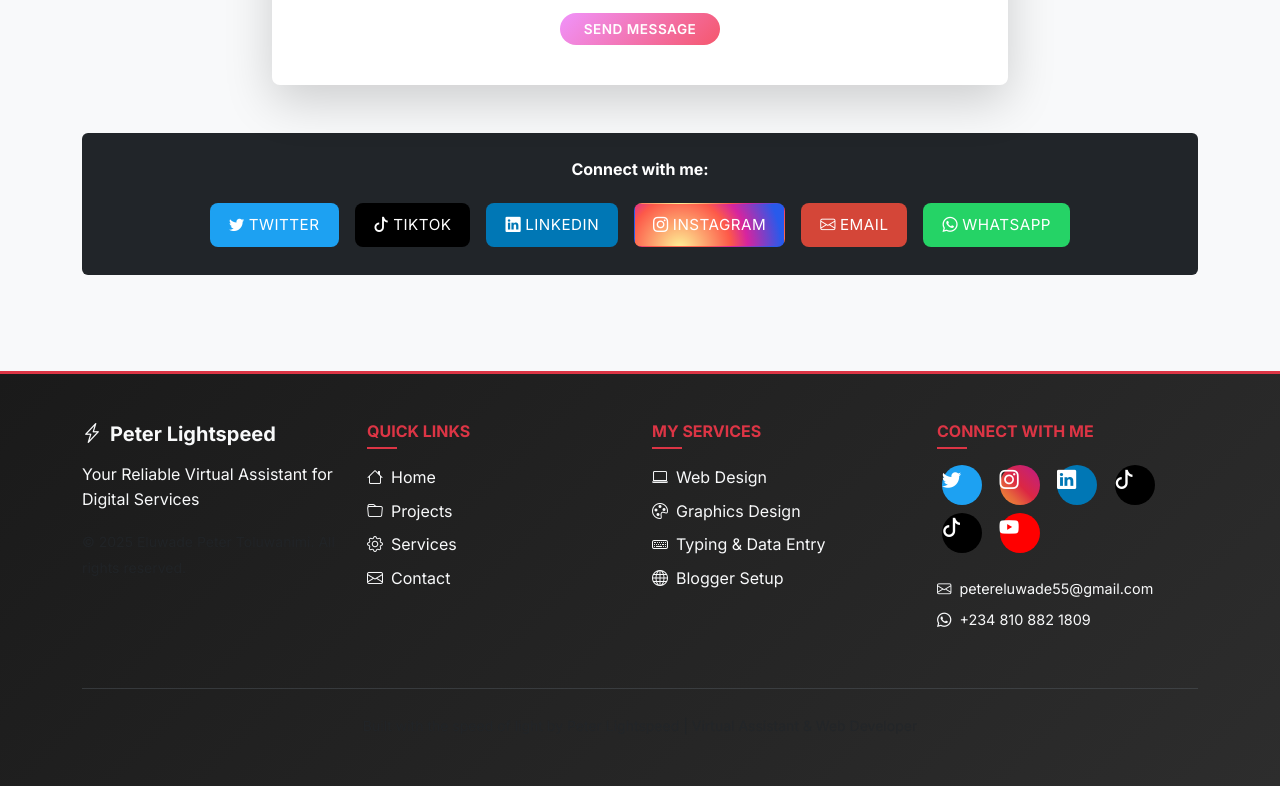
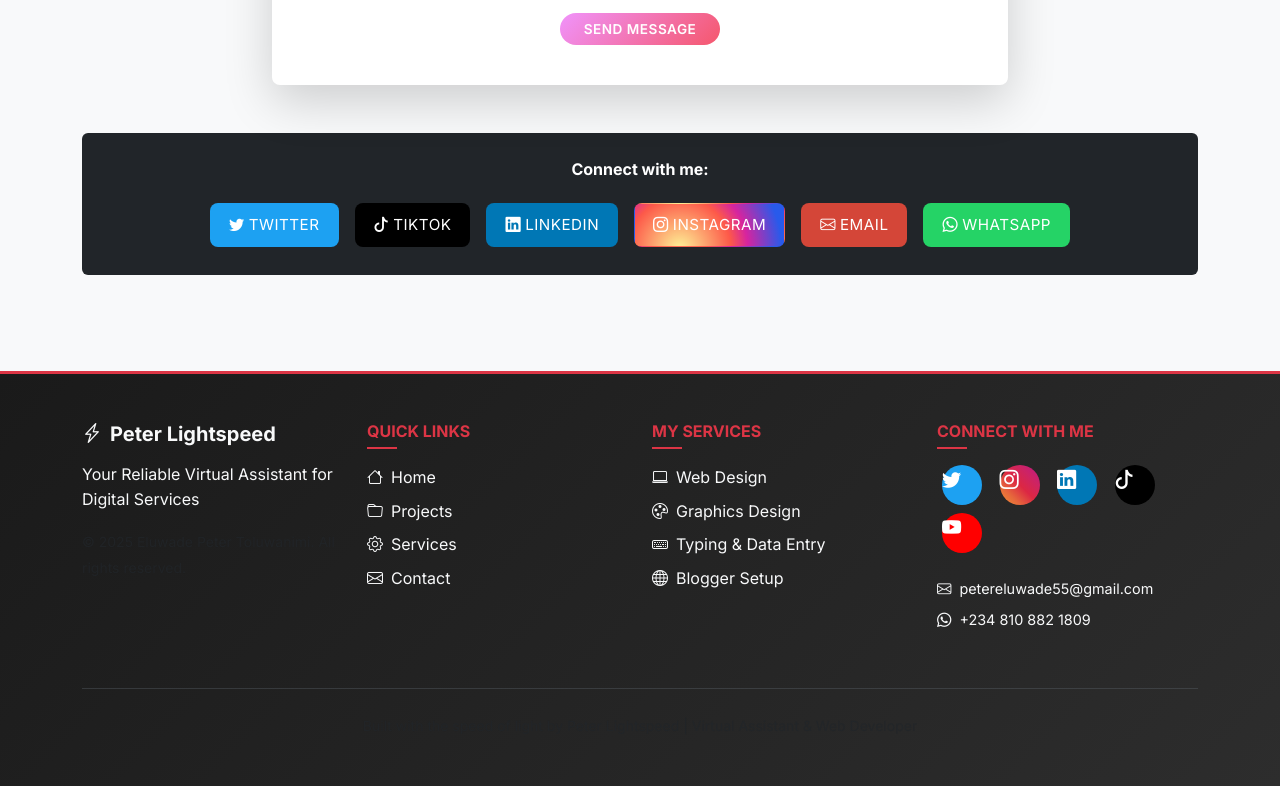
Before and after one commit to Peterlight123/portfolio2, a plain HTML site: page index.html in a window 1280 px wide. Shown: the part 8302-9088 px from the top of the page. Drawn offline with nearby package versions, Linux system fonts and the light colour scheme.

Commit message:
Update index.html

```diff
--- a/index.html
+++ b/index.html
@@ -1116,8 +1116,6 @@
                         </a>
                         <a class="social-icon tiktok me-2 mb-2 d-inline-block" href="https://www.tiktok.com/@eluwadepeter" rel="noopener noreferrer" target="_blank" title="@eluwadepeter">
                             <i class="bi bi-tiktok"></i>
-                                                    <a class="social-icon tiktok me-2 mb-2 d-inline-block" href="https://www.tiktok.com/@eluwadepeter" rel="noopener noreferrer" target="_blank" title="@eluwadepeter">
-                            <i class="bi bi-tiktok"></i>
                         </a>
                         <a class="social-icon youtube me-2 mb-2 d-inline-block" href="https://www.youtube.com/@peterlightspeedvibes" rel="noopener noreferrer" target="_blank" title="@peterlightspeedvibes">
                             <i class="bi bi-youtube"></i>
```
